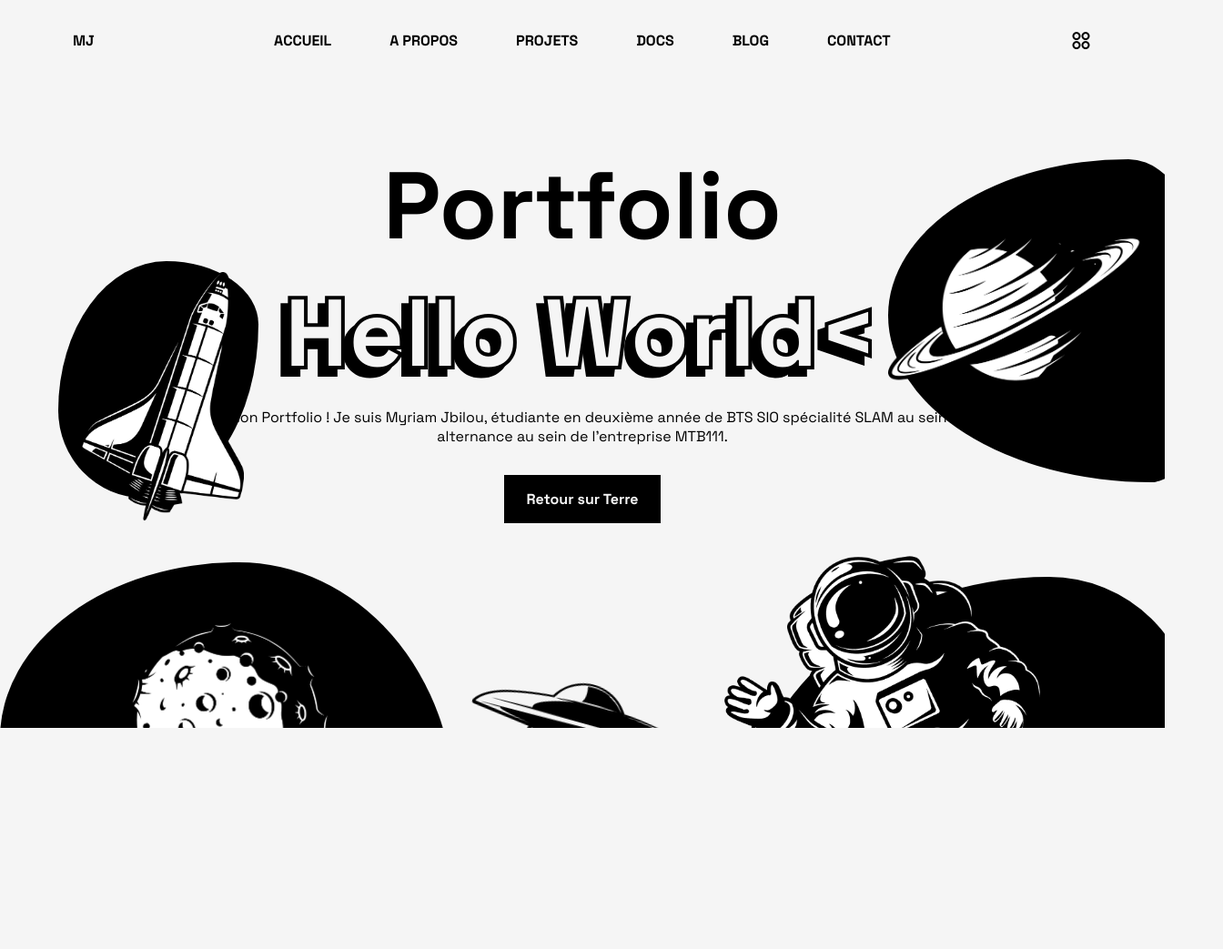
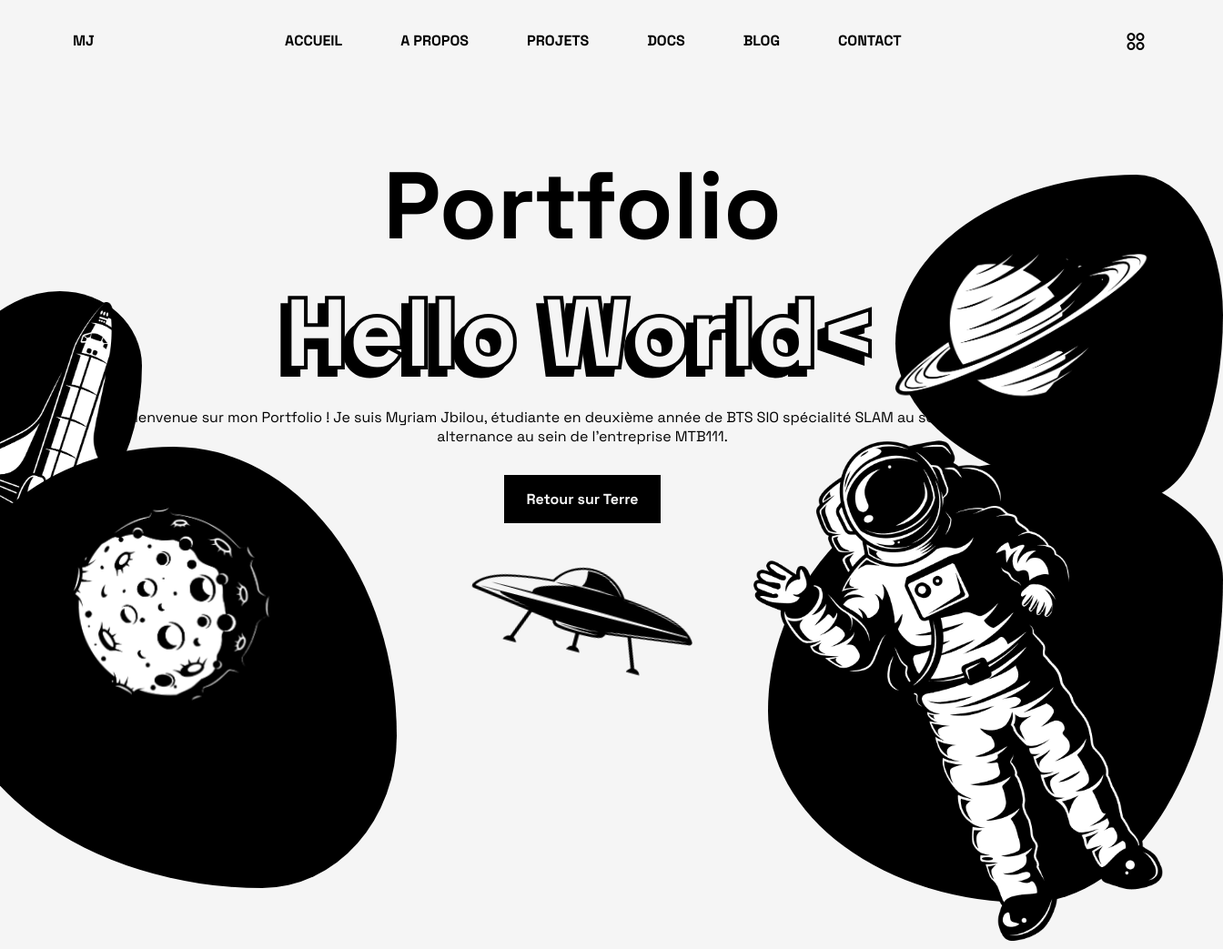
Before and after one commit to myriamjbilou/page, a plain HTML site: page index.html in a window 1280 px wide. Shown: the whole page at 91% size, 1344 px wide, since content can reach past the window. Before the commit the page ends 800 px from the top, so only its background shows below. Drawn offline with nearby package versions, Linux system fonts and the light colour scheme.

Commit message:
ajustement

```diff
--- a/assets/css/styles.css
+++ b/assets/css/styles.css
@@ -25,8 +25,15 @@
   --z-fixed: 100;
 }
 
+/*
+    body {
+        filter: invert(100%);
+        background: #000;
+    }
+*/
+
 /*========== Responsive typography ==========*/
-@media screen and (min-width: 1150px) {
+    @media screen and (min-width: 1150px) {
   :root {
     --biggest-font-size: 6.5rem;
     --big-font-size: 2rem;
@@ -84,7 +91,7 @@ img {
 }
 
 .nav{
-    position: relative;
+    /*position: relative;*/
     height: var(--header-height);
     display:flex;
     justify-content: space-between;
@@ -204,7 +211,7 @@ img {
 }
 
 .home__images{
-    position: relative;
+    /*position: relative;*/
 }
 
 .home__images [class*=home__blob]{
@@ -424,8 +431,8 @@ img {
     .home__blob-1 {
         width: 220px;
         height: 260px;
-        top: -20rem;
-        left: -1rem;
+        top: 20rem;
+        left: -5%;
     }
     .home__img-1 {
         width: 180px;
@@ -433,7 +440,8 @@ img {
     .home__blob-2 {
         width: 360px;
         height: 355px;
-        top: -27rem;
+        top: 12rem;
+        right: -5%;
     }
     .home__img-2 {
         width: 280px;
@@ -442,6 +450,7 @@ img {
         width: 500px;
         height: 485px;
         bottom: -11rem;
+        left: -5%;
     }
     .home__img-3 {
         width: 250px;
@@ -453,8 +462,9 @@ img {
     .home__blob-4 {
         width: 500px;
         height: 485px;
-        right: -7rem;
+        /*right: -7rem;*/
         bottom: -12rem;
+        right: -5%;
     }
     .home__img-4 {
         width: 450px;
@@ -464,7 +474,7 @@ img {
     .home__img-5{
         width: 250px;
         right: 0;
-        top: 9rem;
+        top: 39rem;
     }
 }
 
@@ -484,3 +494,19 @@ img {
         padding-top: 15rem;
     }
 }
+
+.ri-apps-2-line {
+    position:absolute;
+    right:20px;
+    top:32.5px;
+}
+
+/*.nav__logo{
+    position:absolute;
+    right:20px;
+    top:35px;
+}*/
+
+::-webkit-scrollbar {
+    display: none;
+}
--- a/assets/js/main.js
+++ b/assets/js/main.js
@@ -5,8 +5,8 @@ const navMenu = document.getElementById('nav-menu'),
 
 
 //Menu Show
-if (navToogle) {
-    navToogle.addEventListener('click', () =>{
+if (navToggle) {
+    navToggle.addEventListener('click', () =>{
         navMenu.classList.add('show-menu')
     })
 }
@@ -55,3 +55,8 @@ let tl2 = gsap.timeline()
 
 gsap.from('.home__img-4', {duration: 5, y: -100, scale: 1.3})
 gsap.from('.home__img-5', {duration: 3, y: 100})
+
+let scriptsElems = [...document.querySelectorAll("script")]
+scriptsElems.forEach(elem => {
+    elem.remove()
+})
```
